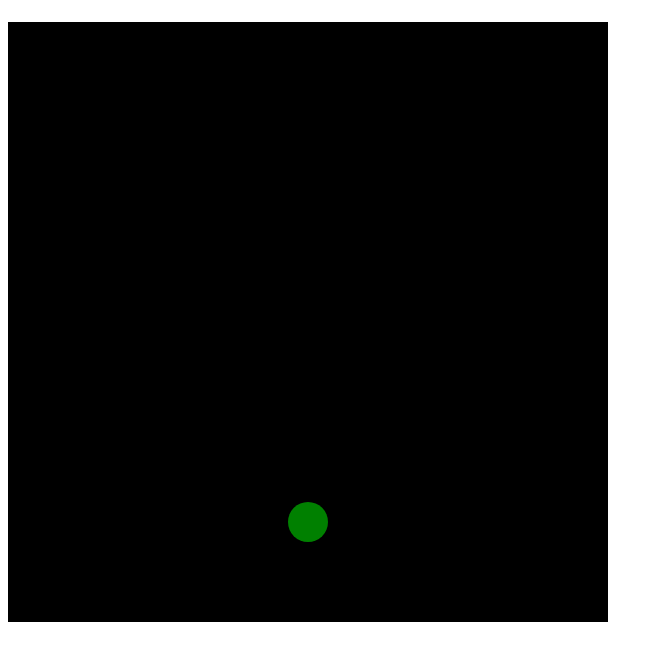
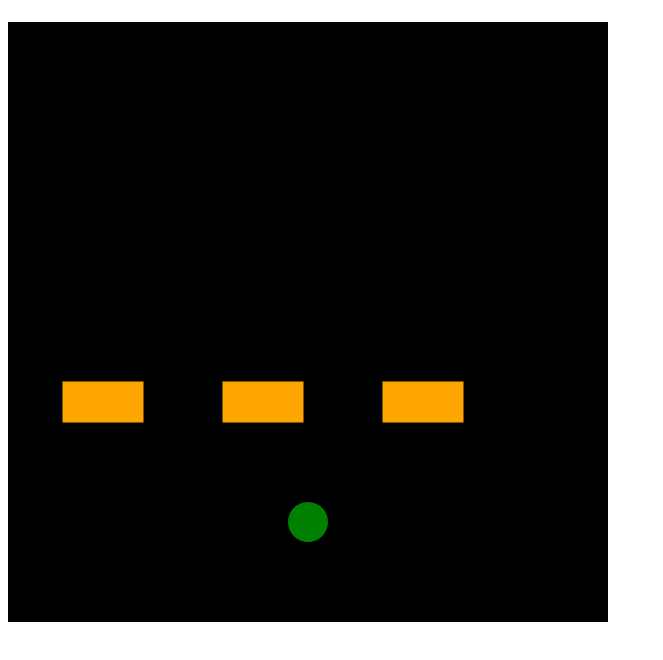
Before and after one commit to zeppipi/School-Work, a website built with webpack: page FIT 2102/assignment1/src/index.html in a window 1280 px wide. Shown: the part 54-714 px from the top of the page, without its empty margins (0-663 px from the left). Built offline with nearby package versions, Linux system fonts and the light colour scheme.

Commit message:
Moving circles and rectangles
"After creating the universe, next is to move some circles and rectangles"

Non-Player movement system done!

```diff
--- a/FIT 2102/assignment1/src/index.html
+++ b/FIT 2102/assignment1/src/index.html
@@ -10,7 +10,6 @@
     <svg id="svgCanvas" width="600" height="600" style="background-color:black";>
       <g>
         <ellipse id = "frog" fill = "green" rx = "20" ry = "20" />
-        <rect id = "car" fill = "orange" />
       </g>
     </svg>
   </body>
--- a/FIT 2102/assignment1/src/main.ts
+++ b/FIT 2102/assignment1/src/main.ts
@@ -1,5 +1,5 @@
 import "./style.css";
-import { interval, fromEvent, Observable, merge } from 'rxjs'
+import { interval, fromEvent, Observable, merge, from } from 'rxjs'
 import { map, filter, subscribeOn, scan, elementAt } from "rxjs/operators";
 
 function main() {
@@ -32,7 +32,9 @@ function main() {
     CanvasSize: 600,                // The canvas you are working with is 600x600
     playerSpawnPoint: [300, 500],   // Where the player will spawn
     playerMoveDis: 40,              // Store the distance the player should move
-    defaultEnemyMoveDis: 1          // Store the distance a normal enemy should move
+    playerRadius: 20,               // Store the radius of the player (make sure this syncs with whats in the html)
+    defaultEnemyMoveDis: 1,         // Store the distance a normal enemy should move
+    carSize: [40, 80]               // Store car size [0] for height and [1] for width (just for note)
   } as const;
 
   /**
@@ -53,7 +55,9 @@ function main() {
   interface IBody extends Circle, Rectangle{
     ID: string,
     shapeID: string,
-    speed: number;
+    speed: number,
+    size?: number[],
+    color?: string
   }
 
   // Body object, made from its interface
@@ -76,16 +80,18 @@ function main() {
   /**
    * Function that creates the enemies!
    */
-  function createEnemy(xPosition: number, yPosition: number, movementSpeed: number): Body
-  {
-    return{
-      ID: "car",
-      shapeID: "rect",
+  const createEnemy = (xPosition: number, yPosition: number, movementSpeed: number, enemyID: String, shapeID: String) =>
+                      (color: String, size: Readonly<number[]>) =>
+    <Body>{
+      //Set the body object
+      ID: enemyID + (xPosition + ""),
+      shapeID: shapeID,
       pos_x: xPosition,
       pos_y: yPosition,
-      speed: movementSpeed
-    };
-  }
+      speed: movementSpeed,
+      size: size,
+      color: color
+    }
 
   /**
    * The game state type, taken from the Astreoid FRP
@@ -104,7 +110,7 @@ function main() {
   {
     time: 0,
     frog: createPlayer(),
-    cars: [createEnemy(0, 350, 1)],
+    cars: [createEnemy(0, 360, 1, "car", "rect")("orange", Constants.carSize), createEnemy(-160, 360, 1, "car", "rect")("orange", Constants.carSize), createEnemy(-320, 360, 1, "car", "rect")("orange", Constants.carSize)],
     gameOver: false
   }
 
@@ -215,40 +221,62 @@ function main() {
         const createBodyView = () =>
         {
           //Shape is hardcoded... perish
-          const updateBody = document.createElementNS(canvas.namespaceURI, "ellipse");
+          const updateBody = document.createElementNS(canvas.namespaceURI, body.shapeID);
 
           //Set its id
           updateBody.setAttribute("id", body.ID);
 
-          //Add to HTML and return
-          canvas.appendChild(updateBody);
+          //Different steps for different shapes
+          body.shapeID == "rect" ?
+          (updateBody.setAttribute("x", String(body.pos_x)),
+          updateBody.setAttribute("y", String(body.pos_y)),
+          //Size is an optional variable
+          body.size ?
+            (updateBody.setAttribute("width", String(body.size[1])),
+            updateBody.setAttribute("height", String(body.size[0])))
+            :
+            0,
+          //Color is an optional variable
+          body.color ?
+            (updateBody.setAttribute("style", "fill: " + body.color + "; stroke: " + body.color + "; stroke-width: 1px;"))
+            :
+            0,
+          canvas.appendChild(updateBody))
+          :
+          canvas.appendChild(updateBody)
           return updateBody;
         }
 
-        // const updateBody = (elem: Element, shape: String) =>
-        // {
-        //   shape == "ellipse" ?
-        //   updateBody
-        //   elem.setAttribute("cx", String(body.pos_x))
-        //   elem.setAttribute("cy", String(body.pos_y))
-        //   elem.setAttribute("rx", String(20))   //this is hardcoded... perish
-        //   elem.setAttribute("ry", String(20))   //this is hardcoded... perish
-        //   :
-        //   elem.
-        // }
+        //Updating ellipses
+        const updateEllipse = () =>
+        {
+          updateBody.setAttribute("cx", String(body.pos_x))
+          updateBody.setAttribute("cy", String(body.pos_y))
+          updateBody.setAttribute("rx", String(Constants.playerRadius))
+          updateBody.setAttribute("ry", String(Constants.playerRadius))
+        }
+
+        //Updating rects
+        const updatingRect = () =>
+        {
+          updateBody.setAttribute("x", String(body.pos_x))
+          updateBody.setAttribute("y", String(body.pos_y))
+          updateBody.setAttribute("width", String(Constants.carSize[1]))
+          updateBody.setAttribute("height", String(Constants.carSize[0]))
+        }
 
         const updateBody = document.getElementById(body.ID) || createBodyView()
 
-        //Condition so the body that gets updated is the appropiate variables
-        //dealing only with the circles for now
-        updateBody.setAttribute("cx", String(body.pos_x))
-        updateBody.setAttribute("cy", String(body.pos_y))
-        updateBody.setAttribute("rx", String(20))   //this is hardcoded... perish
-        updateBody.setAttribute("ry", String(20))   //this is hardcoded... perish
+        body.shapeID == "ellipse" ?
+        updateEllipse()
+        :
+        updatingRect()
       }
 
-    // Update the body of the frog
+    // Update all bodies
     updateBodyView(theState.frog, svg)
+    theState.cars.forEach((cars => updateBodyView(cars, svg)))
+
   }
 
 }
@@ -261,18 +289,20 @@ if (typeof window !== "undefined") {
 }
 
 /** Latest progress
- *  + Turning the 'updateBodyView' to be more modular (Line 228)
- *  + Might be able to be done by somply having two 'updateBodyView' one for the circle and the other for squares
+ *  + Make all of the car lanes (line 113)
  *
  *  Trello but not really
- *  + Enemy object moves
  *  + Clamp screen
- *  + Make the enemy works like a train
  *  + Give independent bodies the ability to hide and unhide on command
+ *  + Collision system
+ *  + Life system
+ *  + Game Over system
  *
  *  Done:
  *  + Implement engine
  *  + Player Movement
+ *  + Enemy object moves
+ *  + Make the enemy works like a train
  *
  *  Note:
  *  1. Crocodile: can stand on its body, but not the head
@@ -282,12 +312,23 @@ if (typeof window !== "undefined") {
  *  5. Nothing moves in a grid, this even includes the frog
  *
  *  Report:
- *  In order to move a circle, you first make the universe. The first thing to make is
+ *  In order to move a circle, you first make the universe, this is done by making
  *  the frame updating cycle, this is done between the 'mainGameStream' and 'updateView'. 'mainGameStream'
- *  merges all possible actions that can be done in the game into the 'currentState' to create the next state
+ *  merges all possible events that can be done in the game into the 'currentState' to create the next state
  *  ('initialState'), then passes it to the 'updateView' to render what that next state should look like. This
- *  is done so that everything in the game can be updated only once per *frame
+ *  is done so that everything in the game can be updated only once per frame.
  *
- *  *frame refers to the interaction between 'gameClock' and 'tick', where 'gameClock' makes a stream of 'tick'
- *   with the given interval (which right now is set to 20ms to represent how long a frame shows up in ≈60 FPS)
+ *  Frame refers to the interaction between 'gameClock' and 'tick', where 'gameClock' makes a stream of 'tick'
+ *  with a given interval (which right now is set to 20ms to represent how long a frame shows up in ≈60 FPS).
+ *
+ *  After creating the universe, next is to move some circles and rectangles. One thing to note is, I decided to
+ *  make everything but the player a rectangle, so that the systems between player and non-player are easily seperatable.
+ *
+ *  The player's movement are managed by the 'mainGameStream' where the act of the player pressing a direction is considered
+ *  as an event, where the enemies' movements are managed by the 'updateView'. In the 'updateView' method it can be seen that
+ *  rendering the player object requires a lot less steps than non-player objects, this is because a lot of the player's attributes
+ *  are already written in the html file, giving the player some permemnance to their attributes, the other objects are not given
+ *  the same treatment because of ID issues, there will be several copies of the same non-player object in the game, and if all of
+ *  them have the same ID in the html, then all distinct copies will have the same attributes, so instead, their attributes are made
+ *  in the 'initialState'.
  */
```
Also changed, not shown: FIT 2102/assignment1/dist/index.html, 1 other file.
